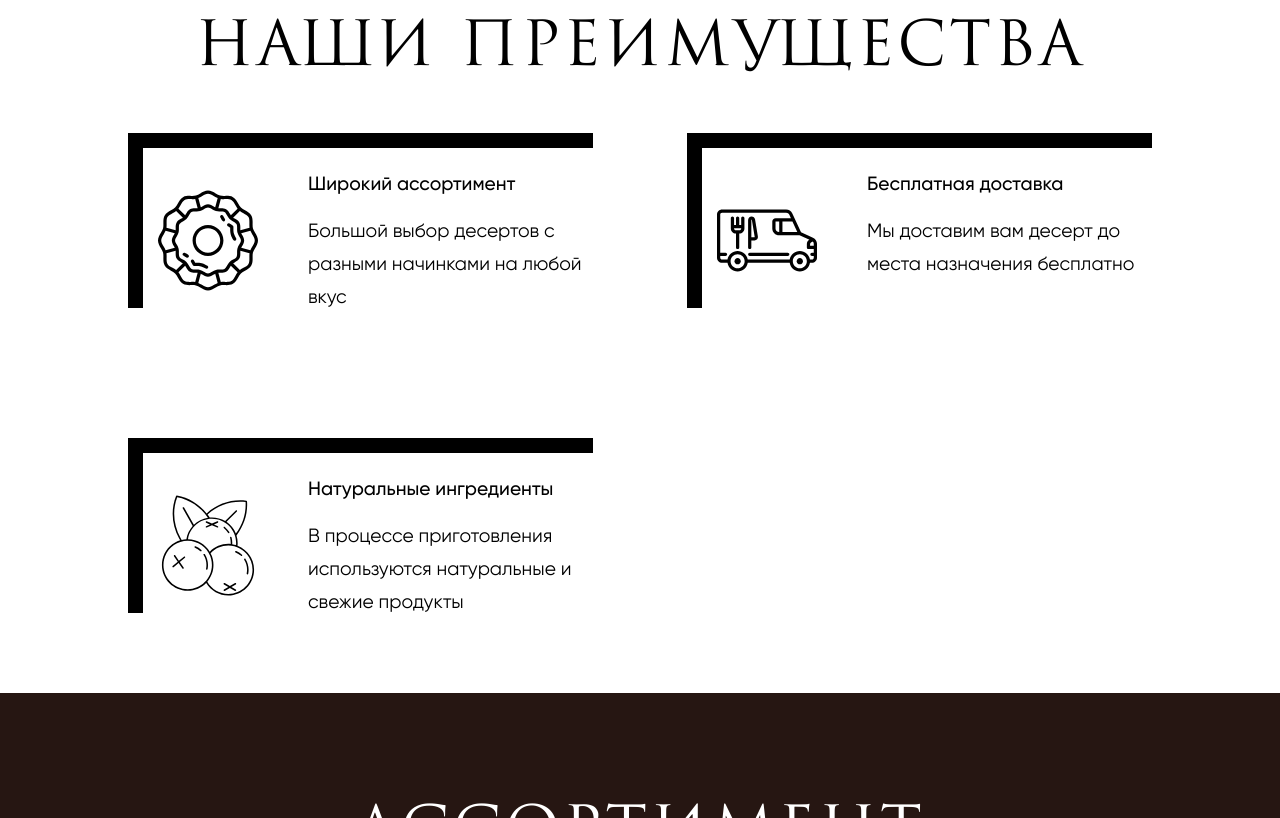
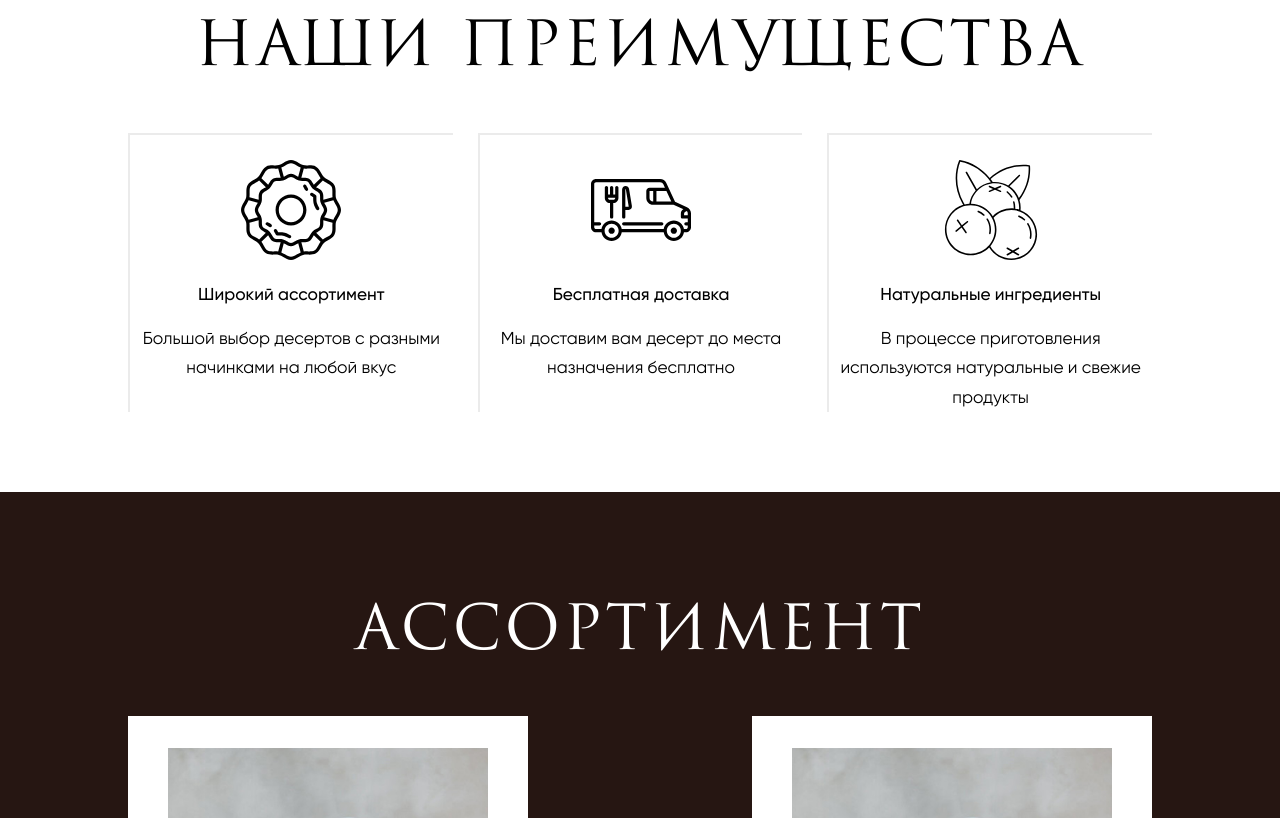
Before and after one commit to dasmodal/cake_landing_page, a plain HTML site: page index.html in a window 1280 px wide. Shown: the part 2240-3058 px from the top of the page. Drawn offline with nearby package versions, Linux system fonts and the light colour scheme.

Commit message:
fix intro, about, benefits sections

```diff
--- a/css/benefits.css
+++ b/css/benefits.css
@@ -9,6 +9,7 @@
 .benefits_title {
   flex-basis: 100%;
   margin-top: 2em;
+  margin-bottom: 50px;
   color: black;
   text-align: center;
   font-size: 3.8em;
@@ -16,20 +17,30 @@
   letter-spacing: 0.05em;
 }
 
+.benefits {
+  display: flex;
+  justify-content: space-between;
+  gap: 25px;
+}
+
 .benefit_block {
   display: flex;
-  margin-top: 50px;
   margin-bottom: 80px;
-  height: 160px;
-  width: 450px;
-  border-left: solid 15px;
-  border-top: solid 15px;
+  min-height: 160px;
+  flex-basis: 33%;
+  max-width: 80%;
+  padding-left: 5px;
+  padding-right: 5px;
+
+  border: solid 2px #ebebeb;
+  border-bottom: none;
+  border-right: none;
 }
 
 .benefit_img {
   margin-top: 25px;
   margin-left: 15px;
-  margin-right: 50px;
+  margin-right: 30px;
   width: 100px;
 }
 
@@ -44,6 +55,21 @@
   font-weight: 500;
   font-size: 1.2em;
   line-height: 1.7em;
+}
+
+@media screen and (max-width: 1300px) {
+
+.benefit_block {
+  font-size: .9em;
+  text-align: center;
+  flex-direction: column;
+}
+
+.benefit_img {
+  margin-left: auto;
+  margin-right: auto;
+}
+
 }
 
 @media screen and (max-width: 767px) {
--- a/index.html
+++ b/index.html
@@ -72,6 +72,7 @@
 
     <section class="our_benefits_wrapper" id="out_benefits">
       <h2 class="benefits_title">НАШИ ПРЕИМУЩЕСТВА</h2>
+      <div class="benefits">
         <div class="benefit_block">
           <img src="img/svg/cake-svgrepo-com.svg" alt="" class="benefit_img">
           <div class="benefit_text">
@@ -91,6 +92,7 @@
           <div class="benefit_text">
             <h4>Натуральные ингредиенты</h4>
             <p>В процессе приготовления используются натуральные и свежие продукты</p>
+          </div>
         </div>
       </div>
     </section>
```
Lines whose indentation alone changed are shown as unchanged.
